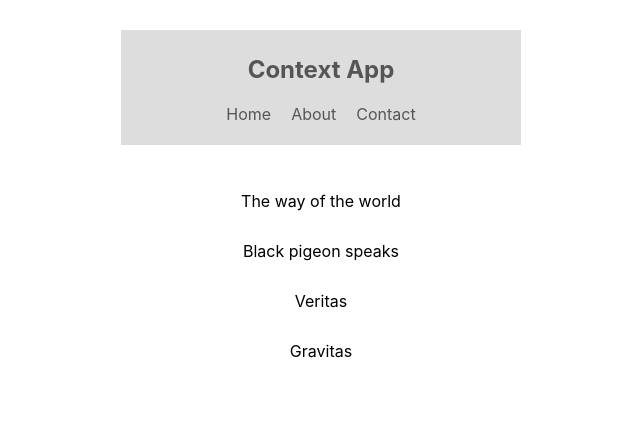
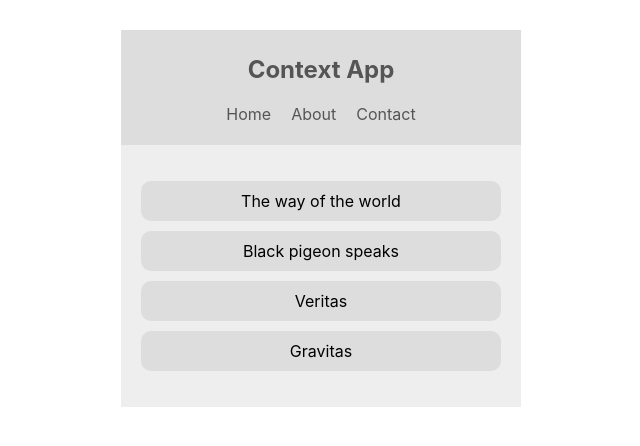
Before and after one commit to Jitgitbit/react-context-hooks-exercise-one, a React (Create React App) app: page / in a window 1280 px wide. Shown: the top 446 px of the page, without its empty margins (319-959 px from the left). Built offline with nearby package versions, Linux system fonts and the light colour scheme.

Commit message:
coloring passed to bookList. PRETTY !!!

```diff
--- a/src/components/BookList.jsx
+++ b/src/components/BookList.jsx
@@ -1,14 +1,18 @@
 import React, { Component } from 'react'
+import {ThemeContext} from '../contexts/ThemeContext'
 
 export default class BookList extends Component {
+  static contextType = ThemeContext;
   render() {
+    const {isLightTheme, light, dark} = this.context;
+    const theme = isLightTheme ? light : dark ;
     return (
-      <div className='book-list'>
+      <div className='book-list' style={{ color: theme.colorText, background: theme.bg }}>
         <ul>
-          <li>The way of the world</li>
-          <li>Black pigeon speaks</li>
-          <li>Veritas</li>
-          <li>Gravitas</li>
+          <li style={{ background: theme.ui }}>The way of the world</li>
+          <li style={{ background: theme.ui }}>Black pigeon speaks</li>
+          <li style={{ background: theme.ui }}>Veritas</li>
+          <li style={{ background: theme.ui }}>Gravitas</li>
         </ul>
       </div>
     )
```
